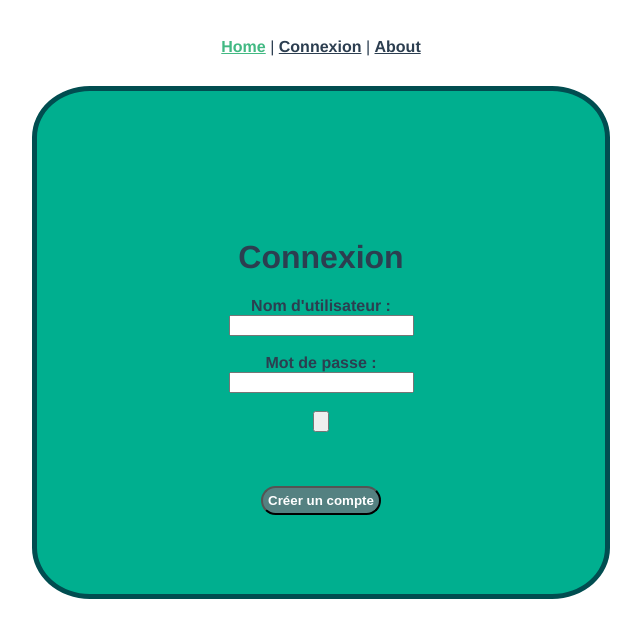
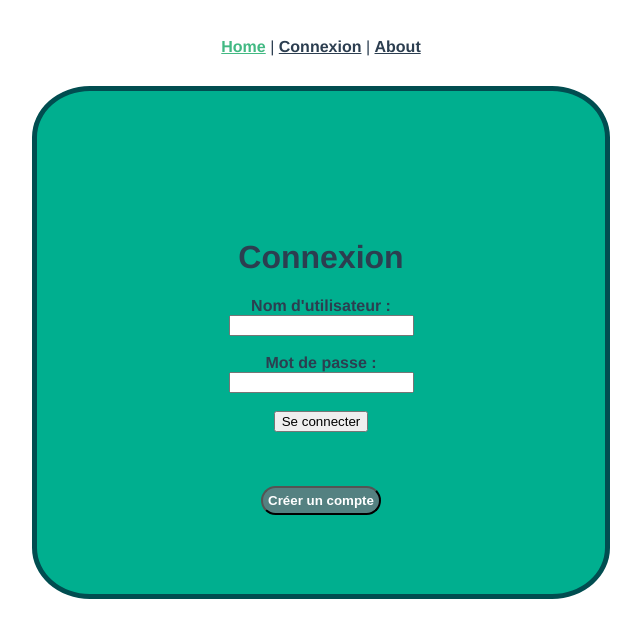
Before and after one commit to manucarenjot/chatbox2, a Vue app: page / in a window 1280 px wide. Shown: the top 638 px of the page, without its empty margins (319-960 px from the left). Built offline with nearby package versions, Linux system fonts and the light colour scheme.

Commit message:
ajout de la fonction pour se connecter ajout de localstorage pour maintenir la connexion etat : fonctionnel

```diff
--- a/src/components/SubMessage.vue
+++ b/src/components/SubMessage.vue
@@ -1,12 +1,11 @@
 <template>
   <form method="post" action="http://localhost:8000/?c=new-message">
-    <label for="usernameMessage">Username : </label>
-    <input type="text" name="username" id="usernameMessage" :value="username">
+    <label for="usernameMessage" style="display: none">Username : </label>
+    <input type="text" name="usernameMessage" id="usernameMessage" :value="username" style="display: none">
     <br>
     <label for="message">Message : </label>
     <input type="text" name="message" id="message" v-model="messageData">
-    <br>
-    <input type="submit" name="send">
+    <input type="submit" name="send" value="➤">
   </form>
 </template>
 
--- a/src/views/HomePage.vue
+++ b/src/views/HomePage.vue
@@ -13,7 +13,7 @@
         <input type="password" name="password" id="password" v-model="passwordData">
         <br>
         <br>
-        <input type="button" @click="login" title="Se connecter">
+        <input type="button" @click="login" title="Se connecter" value="Se connecter">
       </form>
       <br><br><br>
       <button @click="flip">Créer un compte</button>
@@ -92,7 +92,6 @@ export default {
 
             if (sessionStorage['user']) {
               this.etat = sessionStorage['Connected']
-              console.log(this.etat)
             }
           }, 100)
         }
```
